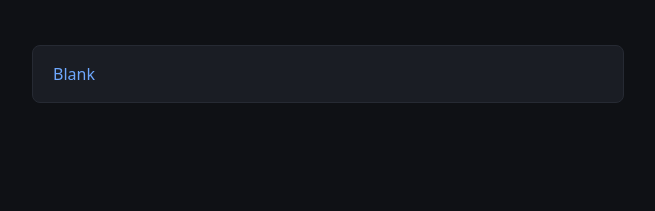
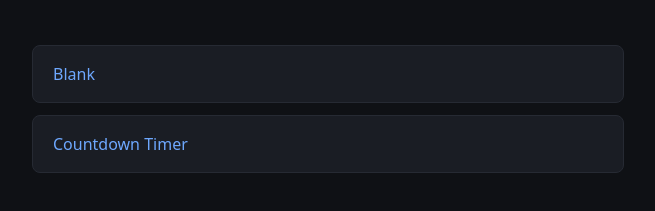
Before and after one commit to jonathan-ling-actabl/loop-test, a website: page index.html in a window 1280 px wide. Shown: the part 127-338 px from the top of the page, without its empty margins (312-967 px from the left). Drawn offline with Linux system fonts and the light colour scheme.

Commit message:
Scaffold apps/countdown-timer/ and register on landing page (TST-f4u.1)
Add index.html, style.css, and script.js for the Countdown Timer app
following the repo's per-app conventions (back link, relative
stylesheet/script), link it from the landing page's #app-list, and
cover the scaffold with a Vitest test.

Co-Authored-By: Claude Sonnet 5 <noreply@anthropic.com>

```diff
--- /dev/null
+++ b/apps/countdown-timer/script.js
@@ -0,0 +1 @@
+// Countdown Timer app — scaffold. Form and countdown logic land in follow-up tickets.
--- /dev/null
+++ b/apps/countdown-timer/style.css
@@ -0,0 +1,29 @@
+* {
+  box-sizing: border-box;
+}
+
+body {
+  margin: 0;
+  font-family:
+    system-ui,
+    -apple-system,
+    "Segoe UI",
+    Roboto,
+    sans-serif;
+  background: #0f1115;
+  color: #e6e6e6;
+  line-height: 1.5;
+}
+
+.back {
+  display: inline-block;
+  margin: 1rem;
+  color: #6ea8fe;
+  text-decoration: none;
+}
+
+main {
+  max-width: 640px;
+  margin: 0 auto;
+  padding: 1.5rem;
+}
--- a/index.html
+++ b/index.html
@@ -16,6 +16,7 @@
       <!-- Each app is a subpage under /apps/&lt;name&gt;/. Add a link here as apps are built. -->
       <ul id="app-list" class="app-list">
         <li><a href="apps/blank/index.html">Blank</a></li>
+        <li><a href="apps/countdown-timer/index.html">Countdown Timer</a></li>
       </ul>
     </main>
   </body>
```
Also changed, not shown: apps/countdown-timer/index.html (added, +17 -0 lines), apps/countdown-timer/scaffold.test.js (added, +21 -0 lines).
